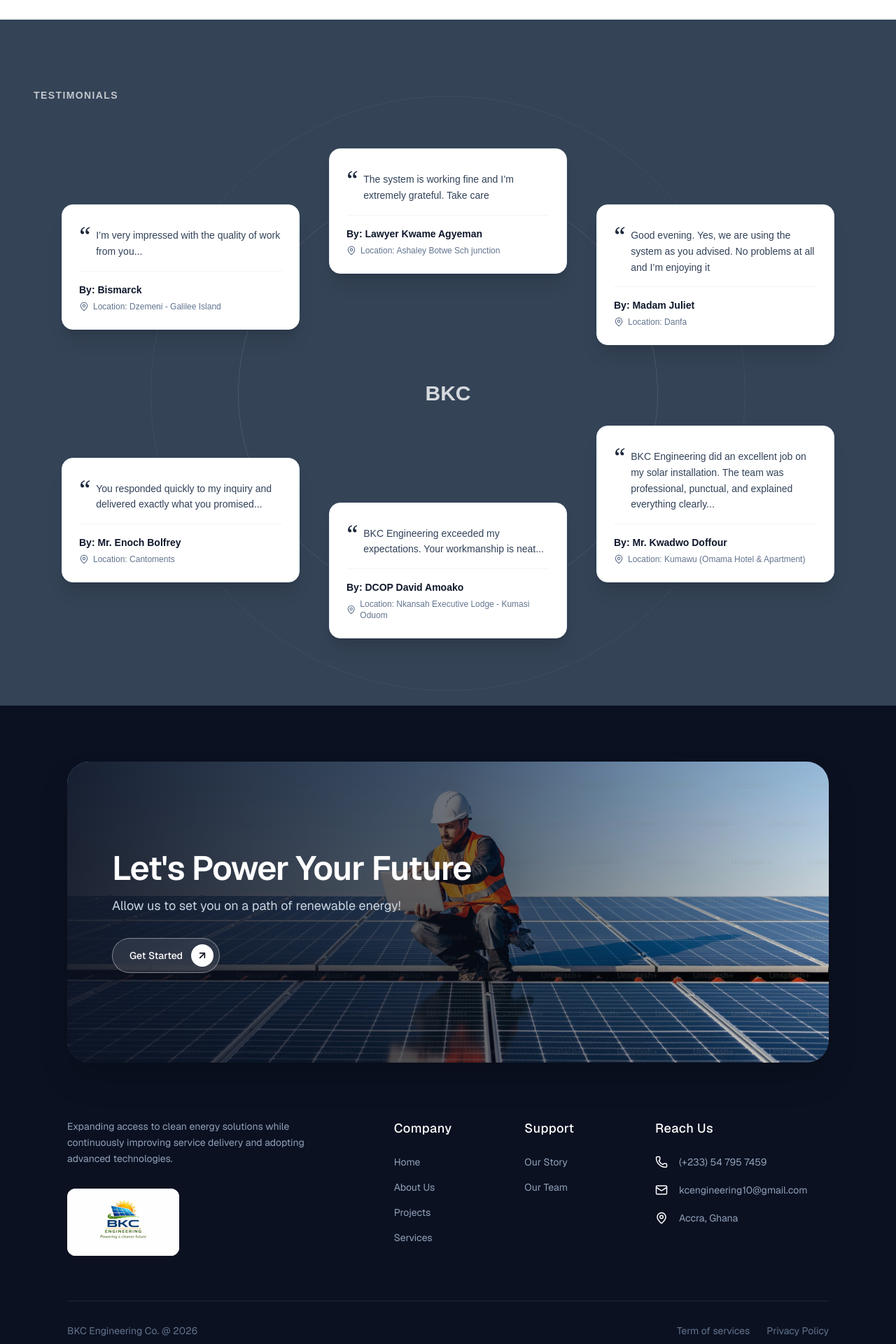
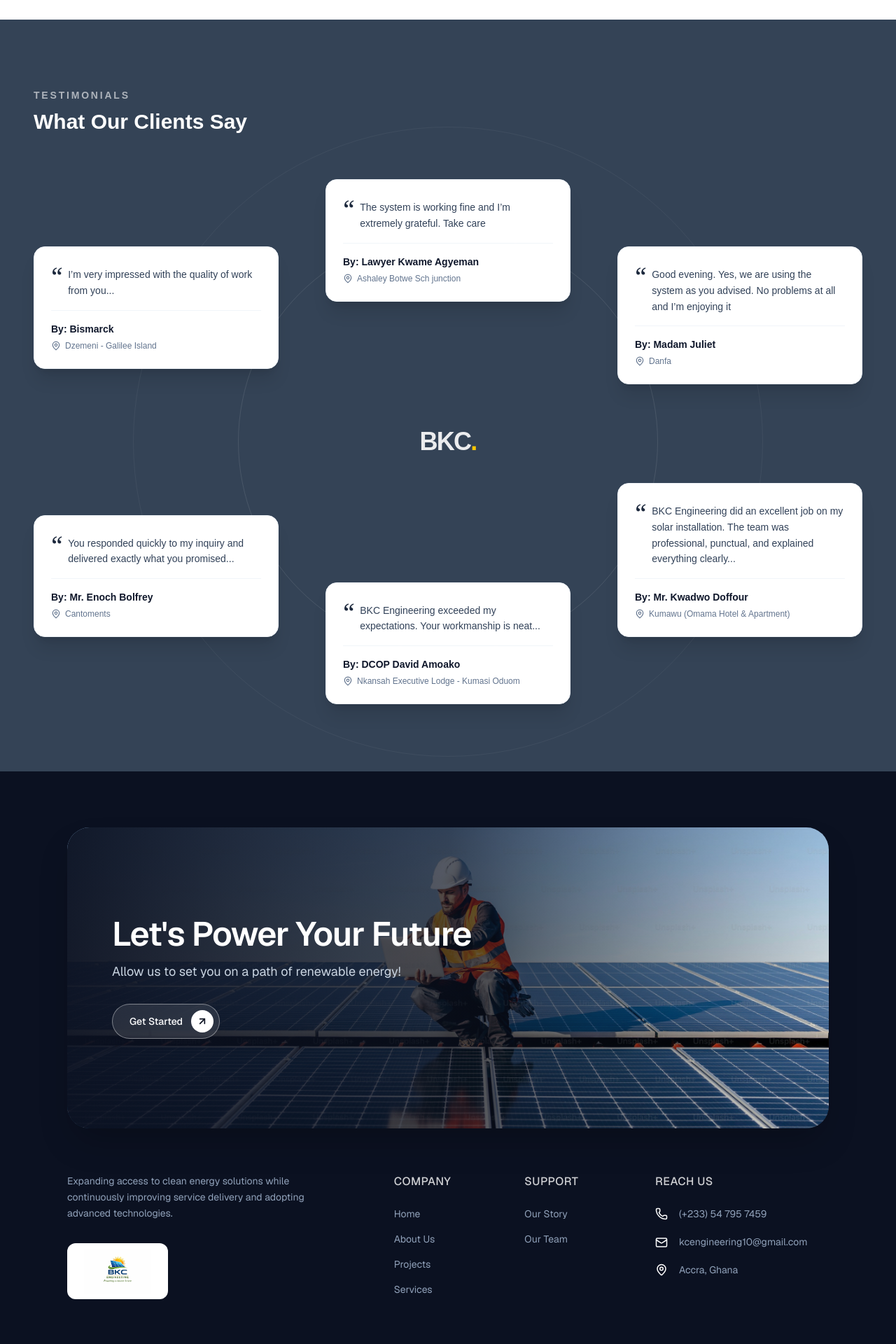
Before and after one commit to Sophianx234/bkc-engineering-v2, a Next.js app: page /projects in a window 1280 px wide. Shown: the part 2080-4000 px from the top of the page at 70% size. Built offline with nearby package versions, Linux system fonts and the light colour scheme.

Commit message:
feat: refine design

```diff
--- a/next.config.ts
+++ b/next.config.ts
@@ -17,7 +17,7 @@
       },
     ],
   },
-  allowedDevOrigins: ['172.24.208.1'],
+  allowedDevOrigins: ['192.168.0.100'],
   typescript:{
     ignoreBuildErrors: true,
 
--- a/src/components/footer.tsx
+++ b/src/components/footer.tsx
@@ -21,7 +21,7 @@
 
 export default function Footer() {
   return (
-    <footer className="w-full bg-[#0B1121] px-6 pb-8 pt-12 font-sans text-white md:px-12 lg:px-24 lg:pt-20">
+    <footer className="w-full bg-[#0B1121] px-6 pb-8 pt-12 font-sans text-white md:px-12 lg:px-24 lg:pt-20 overflow-hidden">
       <div className="mx-auto max-w-7xl">
 
         {/* Top CTA Banner */}
@@ -30,7 +30,7 @@
           whileInView={{ opacity: 1, y: 0 }}
           viewport={{ once: true, margin: "-100px" }}
           transition={{ duration: 0.8, ease: [0.16, 1, 0.3, 1] }}
-          className="relative mb-20 flex w-full flex-col justify-center overflow-hidden rounded-[2rem] bg-slate-800 px-8 py-16 shadow-2xl md:px-16 lg:py-32"
+          className="relative mb-16 flex w-full flex-col justify-center overflow-hidden rounded-[2rem] bg-slate-800 px-6 py-12 shadow-2xl md:px-16 md:py-20 lg:py-32"
         >
           {/* Background Image */}
           <Image
@@ -38,23 +38,23 @@
             alt="Engineer inspecting solar panels"
             fill
             className="object-cover"
-            sizes=""
+            sizes="(max-width: 768px) 100vw, 1200px"
           />
 
-          {/* Gradient Overlay for Text Readability */}
-          <div className="absolute inset-0 bg-gradient-to-r from-[#0B1121]/90 via-[#0B1121]/60 to-transparent" />
+          {/* Gradient Overlay */}
+          <div className="absolute inset-0 bg-gradient-to-r from-[#0B1121]/95 via-[#0B1121]/70 to-[#0B1121]/30 sm:to-transparent" />
 
           {/* Banner Content */}
           <div className="relative z-10 max-w-xl">
-            <h2 className="mb-4 text-3xl font-semibold tracking-tight text-white md:text-4xl lg:text-5xl">
+            <h2 className="mb-4 text-2xl font-semibold tracking-tight text-white sm:text-3xl md:text-4xl lg:text-5xl">
               Let&apos;s Power Your Future
             </h2>
-            <p className="mb-8 text-base text-slate-300 md:text-lg">
+            <p className="mb-8 text-sm text-slate-300 sm:text-base md:text-lg">
               Allow us to set you on a path of renewable energy!
             </p>
             <Link
               href="#contact"
-              className="group inline-flex items-center gap-3 rounded-full border border-white/40 bg-white/10 py-2 pl-6 pr-2 text-sm font-medium backdrop-blur-md transition-all hover:bg-white hover:text-[#0B1121]"
+              className="group inline-flex items-center gap-3 rounded-full border border-white/40 bg-white/10 py-2 pl-6 pr-2 text-sm font-medium backdrop-blur-md transition-all hover:bg-white hover:text-[#0B1121] active:scale-95"
             >
               Get Started
               <span className="flex h-8 w-8 items-center justify-center rounded-full bg-white text-[#0B1121] transition-transform group-hover:scale-110">
@@ -70,23 +70,26 @@
           initial="hidden"
           whileInView="visible"
           viewport={{ once: true }}
-          className="mb-16 grid grid-cols-1 gap-12 md:grid-cols-2 lg:grid-cols-12 lg:gap-8"
+          className="mb-16 grid grid-cols-2 gap-y-12 gap-x-6 lg:grid-cols-12 lg:gap-8"
         >
-          {/* Column 1: Brand & Mission */}
-          <motion.div variants={itemVariants} className="flex flex-col lg:col-span-4">
+          {/* Column 1: Brand & Mission - Full width on mobile */}
+          <motion.div variants={itemVariants} className="flex flex-col col-span-2 lg:col-span-4">
             <p className="mb-8 max-w-sm text-sm leading-relaxed text-slate-400">
               Expanding access to clean energy solutions while continuously improving service delivery and adopting advanced technologies.
             </p>
-            {/* Logo Placeholder - Designed to match the white rounded box in your design */}
-            <div className="relative flex h-24 w-40 items-center justify-center rounded-xl overflow-hidden bg-white p-2">
-                 {/* Replace with actual next/image of your logo */}
-                <Image src={'/images/logo.jpg'}  fill/>
+            <div className="relative flex h-20 w-36 items-center justify-center rounded-xl overflow-hidden bg-white p-2">
+                <Image
+                  src='/images/logo.jpg'
+                  alt="BKC Logo"
+                  fill
+                  className="object-contain p-2"
+                />
             </div>
           </motion.div>
 
-          {/* Column 2: Company Links */}
-          <motion.div variants={itemVariants} className="flex flex-col  lg:col-span-2 lg:col-start-6">
-            <h3 className="mb-6 text-lg font-medium tracking-wide text-white">Company</h3>
+          {/* Column 2: Company Links - Half width on mobile */}
+          <motion.div variants={itemVariants} className="flex flex-col lg:col-span-2 lg:col-start-6">
+            <h3 className="mb-6 text-base font-medium tracking-wide text-white uppercase opacity-80">Company</h3>
             <ul className="flex flex-col gap-4 text-sm text-slate-400">
               <li><Link href="#home" className="transition-colors hover:text-white">Home</Link></li>
               <li><Link href="#about" className="transition-colors hover:text-white">About Us</Link></li>
@@ -95,29 +98,32 @@
             </ul>
           </motion.div>
 
-          {/* Column 3: Support Links */}
+          {/* Column 3: Support Links - Half width on mobile */}
           <motion.div variants={itemVariants} className="flex flex-col lg:col-span-2">
-            <h3 className="mb-6 text-lg font-medium tracking-wide text-white">Support</h3>
+            <h3 className="mb-6 text-base font-medium tracking-wide text-white uppercase opacity-80">Support</h3>
             <ul className="flex flex-col gap-4 text-sm text-slate-400">
               <li><Link href="#story" className="transition-colors hover:text-white">Our Story</Link></li>
               <li><Link href="#team" className="transition-colors hover:text-white">Our Team</Link></li>
             </ul>
           </motion.div>
 
-          {/* Column 4: Contact Info */}
-          <motion.div variants={itemVariants} className="flex flex-col lg:col-span-3">
-            <h3 className="mb-6 text-lg font-medium tracking-wide text-white">Reach Us</h3>
+          {/* Column 4: Contact Info - Full width on mobile to prevent email overflow */}
+          <motion.div variants={itemVariants} className="flex flex-col col-span-2 lg:col-span-3">
+            <h3 className="mb-6 text-base font-medium tracking-wide text-white uppercase opacity-80">Reach Us</h3>
             <ul className="flex flex-col gap-5 text-sm text-slate-400">
               <li className="flex items-center gap-4">
-                <Phone size={18} className="text-white" />
+                <Phone size={18} className="text-white shrink-0" />
                 <a href="tel:+233547957459" className="transition-colors hover:text-white">(+233) 54 795 7459</a>
               </li>
-              <li className="flex items-center gap-4">
-                <Mail size={18} className="text-white" />
-                <a href="mailto:kcengineering10@gmail.com" className="transition-colors hover:text-white">kcengineering10@gmail.com</a>
+              <li className="flex items-start gap-4">
+                <Mail size={18} className="text-white shrink-0 mt-0.5" />
+                {/* break-all prevents the long email from pushing the footer width */}
+                <a href="mailto:kcengineering10@gmail.com" className="transition-colors hover:text-white break-all">
+                  kcengineering10@gmail.com
+                </a>
               </li>
               <li className="flex items-center gap-4">
-                <MapPin size={18} className="text-white" />
+                <MapPin size={18} className="text-white shrink-0" />
                 <span>Accra, Ghana</span>
               </li>
             </ul>
@@ -130,11 +136,11 @@
           whileInView={{ opacity: 1 }}
           viewport={{ once: true }}
           transition={{ duration: 1, delay: 0.5 }}
-          className="flex flex-col items-center justify-between border-t border-slate-800 pt-8 text-sm text-slate-500 md:flex-row"
+          className="flex flex-col items-center justify-between border-t border-slate-800/50 pt-8 text-xs text-slate-500 md:flex-row md:text-sm"
         >
-          <p>BKC Engineering Co. @ 2026</p>
-          <div className="mt-4 flex gap-6 md:mt-0">
-            <Link href="#terms" className="transition-colors hover:text-white">Term of services</Link>
+          <p className="mb-4 md:mb-0 text-center">BKC Engineering Co. &copy; 2026</p>
+          <div className="flex gap-6">
+            <Link href="#terms" className="transition-colors hover:text-white">Terms of Service</Link>
             <Link href="#privacy" className="transition-colors hover:text-white">Privacy Policy</Link>
           </div>
         </motion.div>
--- a/src/components/our-team.tsx
+++ b/src/components/our-team.tsx
@@ -37,7 +37,7 @@
   },
   {
     id: 5,
-    name: "MICHAEL TETTEH YEBOAH",
+    name: "MICHAEL TETTE YEBOAH",
     role: "ENGINEER",
     description: `Michael Tetteh Yeboah is a dedicated engineer with a strong background in solar energy systems. He is responsible for the design, installation, and maintenance of our solar installations, ensuring they meet the highest standards of quality and performance.\n\nHis expertise in electrical systems and renewable energy technologies enables him to deliver innovative solutions that maximize efficiency and minimize environmental impact.`,
     image: "/images/prof-3.jpeg",
--- a/src/components/product-section.tsx
+++ b/src/components/product-section.tsx
@@ -29,7 +29,7 @@
 const PRODUCTS = [
   {
     id: 1,
-    title: "Bifacial Solar Panels",
+    title: "Solar Panels",
     category: "Solar Panels",
     shortDesc: "High-efficiency panels that capture sunlight from both the front and back for maximum yield.",
     description: "Our advanced solar panels are engineered to capture photons of suitable sunlight from both the front and back surfaces, significantly increasing your overall energy output. We offer a versatile range of capacities from 180W up to 615W to perfectly match the energy requirements of any residential, commercial, or industrial project.",
@@ -57,13 +57,14 @@
       "Battery equalization and compatibility"
     ],
     images: [
+      "/images/stock/p-3.jpeg",
       "/images/products/p-in-1.jpeg",
       "/images/products/p-in-2.jpeg",
     ]
   },
   {
     id: 3,
-    title: "Lithium-Ion Energy Storage",
+    title: "Solar Batteries",
     category: "Batteries",
     shortDesc: "High-efficiency, space-saving lithium-ion batteries with a 12-15 year lifespan.",
     description: "Experience reliable backup power with our advanced Lithium-Ion Technology. Offering 85%-95% efficiency with minimal energy loss, these batteries support a safe 70%-90% Depth of Discharge. The built-in Battery Management System (BMS) automatically protects against overcharging, short circuits, and temperature issues, ensuring improved safety and thermal stability.",
@@ -74,9 +75,8 @@
       "Built-in BMS (Battery Management System)"
     ],
     images: [
-      "/images/products/p-b-1.jpeg",
+      "/images/products/p-b-3.jpeg",
       "/images/products/p-b-2.jpeg",
-      "/images/products/p-b-3.jpeg",
     ]
   },
   {
@@ -95,13 +95,7 @@
       "/images/products/p-w.jpeg",
     ]
   },
-  {
-    id: 6, title: "Aura Home Battery 10kWh", category: "Energy Storage",
-    shortDesc: "Sleek, wall-mounted lithium-ion battery to keep your home powered through the night.",
-    description: "Store your excess solar energy during the day and power your home at night or during grid outages.",
-    features: ["10kWh usable capacity", "10-year cycle warranty", "Liquid thermal control", "Grid-outage switchover"],
-    images: ["/images/stock/p-3.jpeg", "/images/stock/p-7.jpeg"]
-  },
+
 ];
 
 const ITEMS_PER_PAGE = 8;
--- a/src/components/projects-gallery.tsx
+++ b/src/components/projects-gallery.tsx
@@ -18,10 +18,37 @@
 // This generates the 23 projects. You can easily override the placeholders
 // by adding the specific project number to the 'customData' object below.
 const customData: Record<number, { size: string; loc: string }> = {
-  1: { size: "20kW system", loc: "East Legon" },
-  2: { size: "60kW system", loc: "Klagon" },
-  3: { size: "15kW system", loc: "Cantonments" }, // Example of how to add more
-  // Add 4 through 23 here as you get the details...
+  1: { size: "20kW system", loc: "Danfa" },
+  2: { size: "20kW system", loc: "East Legon" },
+  3: { size: "60kW system", loc: "Klagon" },
+  4: { size: "15kW system", loc: "Cantonments" },
+  5: { size: "30kW system", loc: "Kumawu Bodomase" },
+  6: { size: "30kW system", loc: "Dansoman" },
+
+  // --- Accra: Prime & High-Growth Residential ---
+  7: { size: "15kW system", loc: "Airport Residential Area" },
+  8: { size: "10kW system", loc: "Ashaley Botwe" },
+  9: { size: "25kW system", loc: "Labone" },
+  10: { size: "12kW system", loc: "Oyarifa" },
+  11: { size: "15kW system", loc: "East Legon Hills" },
+  12: { size: "20kW system", loc: "Tse Addo" },
+  13: { size: "10kW system", loc: "Dzorwulu" },
+  14: { size: "15kW system", loc: "Roman Ridge" },
+
+  // --- Accra: Commercial/Industrial & Suburban ---
+  15: { size: "50kW system", loc: "Tema Community 25" },
+  16: { size: "40kW system", loc: "Spintex" },
+  17: { size: "100kW system", loc: "North Industrial Area" },
+
+  // --- Kumasi: Prime Executive & High-End Residential ---
+  18: { size: "15kW system", loc: "Nhyiaeso" },
+  19: { size: "20kW system", loc: "Ahodwo" },
+  20: { size: "25kW system", loc: "Danyame" },
+
+  // --- Kumasi: Middle-Class & Emerging Suburbs ---
+  21: { size: "10kW system", loc: "Santasi" },
+  22: { size: "35kW system", loc: "Asokwa" },
+  23: { size: "8kW system", loc: "Kwadaso" },
 };
 
 const allProjects: Project[] = Array.from({ length: 14 }, (_, i) => {
--- a/src/components/projects.tsx
+++ b/src/components/projects.tsx
@@ -15,7 +15,7 @@
 const otherProjects = [
   {
     id: 1,
-    location: "East Legon",
+    location: "Danfa",
     imageUrl: "/images/stock/w-1.jpeg", // Replace with actual project image URL
   },
   {
@@ -25,7 +25,7 @@
   },
   {
     id: 3,
-    location: "Tema", // Added a 3rd location for the battery system image
+    location: "Tema community 25", // Added a 3rd location for the battery system image
     imageUrl: "/images/stock/w-3.jpeg", // Replace with actual project image URL
   },
   {
@@ -36,7 +36,7 @@
   ,
   {
     id: 5,
-    location: "37 Area",
+    location: "Kumawu Bodomase",
     imageUrl: "/images/stock/h-2.jpeg", // Replace with actual project image URL
   },
   {
@@ -53,7 +53,7 @@
   ,
   {
     id: 7,
-    location: "Hatso",
+    location: "Kumawu Bodomase",
     imageUrl: "/images/stock/w-13.jpeg", // Replace with actual project image URL
   }
 ];
--- a/src/components/testimonials.tsx
+++ b/src/components/testimonials.tsx
@@ -8,7 +8,7 @@
   quote: string;
   name: string;
   location: string;
-  delay: number; // For staggered animation in circular path
+  delay: number;
 }
 
 // --- Data ---
@@ -58,27 +58,26 @@
 ];
 
 // --- Card Component ---
-const TestimonialCard = ({ data }: { data: Testimonial }) => (
+const TestimonialCard = ({ data, className = "" }: { data: Testimonial; className?: string }) => (
   <motion.div
-    initial={{ opacity: 0, scale: 0.8 }}
-    whileInView={{ opacity: 1, scale: 1 }}
+    initial={{ opacity: 0, scale: 0.9, y: 20 }}
+    whileInView={{ opacity: 1, scale: 1, y: 0 }}
     viewport={{ once: true }}
     transition={{ duration: 0.6, delay: data.delay, ease: "easeOut" }}
-    className="bg-white p-6 rounded-2xl shadow-xl border border-slate-100 flex flex-col gap-4 w-[340px]"
+    className={`bg-white p-6 rounded-2xl shadow-xl border border-slate-100 flex flex-col gap-4 w-full max-w-[350px] ${className}`}
   >
     <div className="flex gap-2">
-      <span className="text-4xl font-serif text-slate-800">“</span>
-      <p className="text-slate-700 text-sm leading-relaxed pt-2">
+      <span className="text-4xl font-serif text-slate-800 leading-none">“</span>
+      <p className="text-slate-700 text-sm leading-relaxed pt-1">
         {data.quote}
       </p>
     </div>
 
-    <div className="border-t border-slate-100 pt-4 flex flex-col gap-1.5">
+    <div className="border-t border-slate-100 pt-4 flex flex-col gap-1.5 mt-auto">
       <span className="font-semibold text-slate-900 text-sm">By: {data.name}</span>
       <div className="flex items-center gap-1.5 text-slate-500">
-        {/* Map Pin Icon */}
         <svg xmlns="http://www.w3.org/2000/svg" width="14" height="14" viewBox="0 0 24 24" fill="none" stroke="currentColor" strokeWidth="2" strokeLinecap="round" strokeLinejoin="round"><path d="M20 10c0 6-8 12-8 12s-8-6-8-12a8 8 0 0 1 16 0Z"/><circle cx="12" cy="10" r="3"/></svg>
-        <span className="text-xs">Location: {data.location}</span>
+        <span className="text-xs">{data.location}</span>
       </div>
     </div>
   </motion.div>
@@ -86,49 +85,65 @@
 
 export default function CircularTestimonials() {
   return (
-    <section className="w-full bg-[#344356] py-24 px-6 md:px-12">
+    <section className="w-full bg-[#344356] py-16 md:py-24 px-6 md:px-12 overflow-hidden">
       <div className="mx-auto max-w-7xl">
 
         {/* Header */}
-        <div className="mb-16">
-          <span className="text-sm font-bold tracking-widest text-white/70 uppercase">
+        <div className="mb-12 lg:mb-16 text-center lg:text-left">
+          <span className="text-xs sm:text-sm font-bold tracking-[0.2em] text-white/60 uppercase">
             Testimonials
           </span>
+          <h2 className="text-2xl sm:text-3xl font-bold text-white mt-2">What Our Clients Say</h2>
         </div>
 
-        <div className="relative flex justify-center items-center h-[700px]">
+        {/* ==========================================
+            DESKTOP CIRCULAR VIEW (lg and up)
+            ========================================== */}
+        <div className="relative hidden lg:flex justify-center items-center h-[750px]">
+          {/* Central Logo */}
+          <div className="z-20 rounded-xl flex justify-center items-center text-white/90 font-bold text-4xl tracking-tighter">
+            BKC<span className="text-yellow-400">.</span>
+          </div>
 
-          {/* Central Logo */}
-            <div className=" rounded-xl flex justify-center items-center text-white/80 font-bold text-3xl">
-              BKC
-            </div>
-
-          {/* Testimonial Cards on Circular Path */}
-          {/* Using CSS grid/absolute positioning to place cards around the center */}
+          {/* Absolute Positioned Cards */}
           <div className="absolute top-0 left-1/2 -translate-x-1/2">
             <TestimonialCard data={testimonials[0]} />
           </div>
-          <div className="absolute top-20 right-10">
+          <div className="absolute top-24 right-0">
             <TestimonialCard data={testimonials[1]} />
           </div>
-          <div className="absolute bottom-20 right-10">
+          <div className="absolute bottom-24 right-0">
             <TestimonialCard data={testimonials[2]} />
           </div>
           <div className="absolute bottom-0 left-1/2 -translate-x-1/2">
             <TestimonialCard data={testimonials[3]} />
           </div>
-          <div className="absolute bottom-20 left-10">
+          <div className="absolute bottom-24 left-0">
             <TestimonialCard data={testimonials[4]} />
           </div>
-          <div className="absolute top-20 left-10">
+          <div className="absolute top-24 left-0">
             <TestimonialCard data={testimonials[5]} />
           </div>
 
           {/* Decorative faint circle lines */}
           <div className="absolute w-[600px] h-[600px] border border-white/10 rounded-full pointer-events-none" />
-          <div className="absolute w-[850px] h-[850px] border border-white/5 rounded-full pointer-events-none" />
+          <div className="absolute w-[900px] h-[900px] border border-white/5 rounded-full pointer-events-none" />
+        </div>
 
+        {/* ==========================================
+            MOBILE/TABLET GRID VIEW (below lg)
+            ========================================== */}
+        <div className="flex lg:hidden flex-col items-center gap-6">
+          {testimonials.map((item) => (
+            <TestimonialCard key={item.id} data={item} />
+          ))}
+
+          {/* Mobile Central Brand Mark */}
+          <div className="mt-8 text-white/20 font-bold text-5xl tracking-widest pointer-events-none">
+            BKC
+          </div>
         </div>
+
       </div>
     </section>
   );
```
Also changed, not shown: src/components/after-sales-support.tsx (+50 -22 lines), src/components/core-services.tsx (+25 -14 lines).
